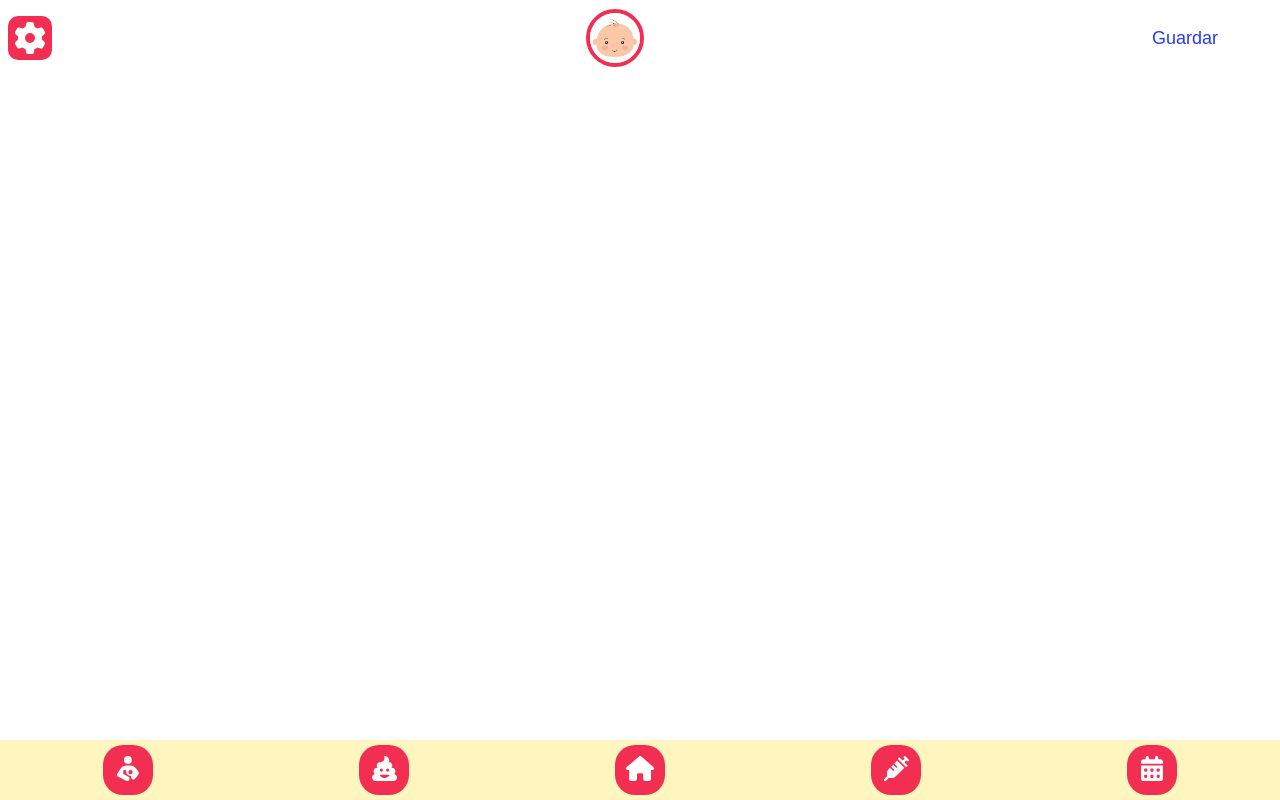
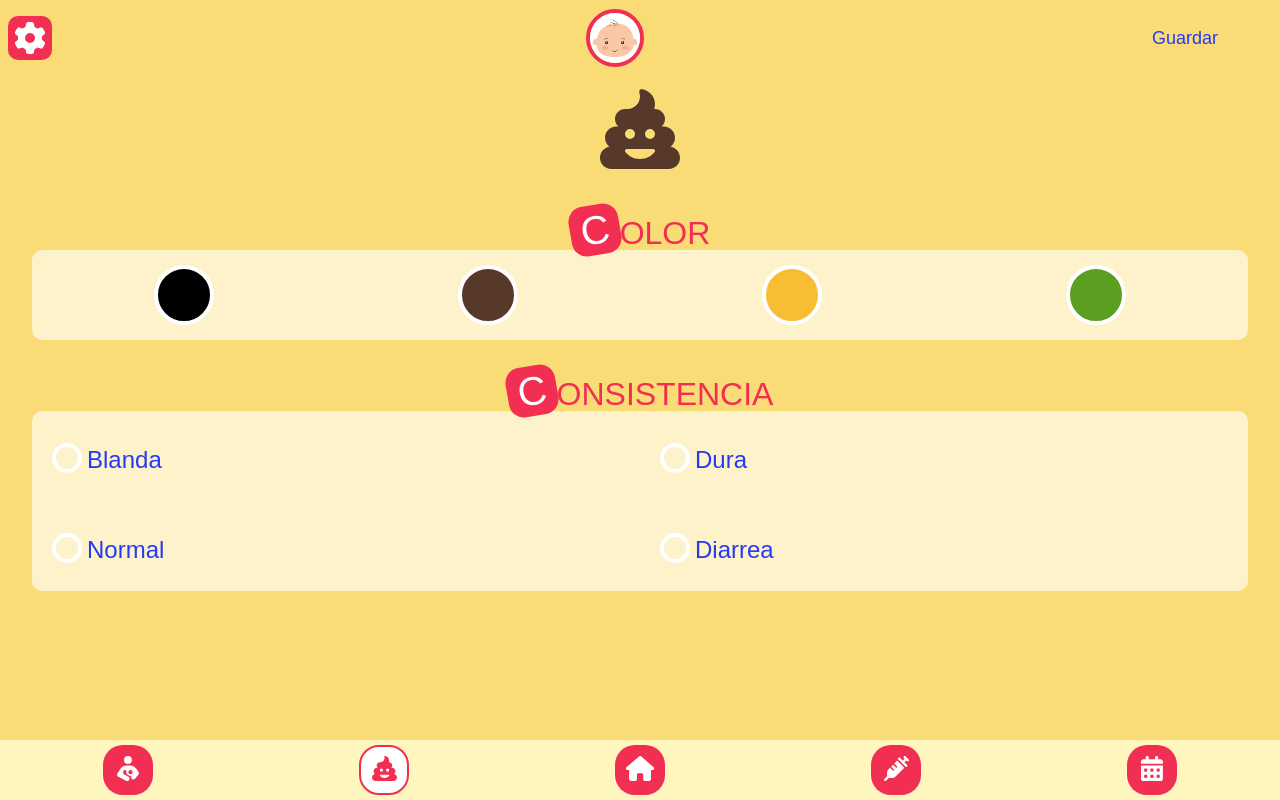
Before and after one commit to roxy-perez/babycare-angular, an Angular app: page /poo in a window 1280 px wide. Before the commit this address led to /. Built offline with nearby package versions, Linux system fonts and the light colour scheme; a web font is replaced by a local one.

Commit message:
poo page

```diff
--- a/src/app/app-routing.module.ts
+++ b/src/app/app-routing.module.ts
@@ -2,6 +2,7 @@ import { NgModule } from '@angular/core';
 import { RouterModule, Routes } from '@angular/router';
 import { HomeComponent } from './pages/home/home.component';
 import { LoginComponent } from './pages/login/login.component';
+import { PooComponent } from './pages/poo/poo.component';
 import { RegisterComponent } from './pages/register/register.component';
 
 const routes: Routes = [
@@ -9,6 +10,7 @@ const routes: Routes = [
   { path: 'login', component: LoginComponent },
   { path: 'register', component: RegisterComponent },
   { path: 'home', component: HomeComponent },
+  { path: 'poo', component: PooComponent },
 ];
 
 @NgModule({
--- a/src/app/app.module.ts
+++ b/src/app/app.module.ts
@@ -9,9 +9,10 @@ import { FooterComponent } from './components/footer/footer.component';
 import { LoginComponent } from './pages/login/login.component';
 import { RegisterComponent } from './pages/register/register.component';
 import { HomeComponent } from './pages/home/home.component';
+import { PooComponent } from './pages/poo/poo.component';
 
 @NgModule({
-  declarations: [AppComponent, HeaderComponent, FooterComponent, LoginComponent, RegisterComponent, HomeComponent],
+  declarations: [AppComponent, HeaderComponent, FooterComponent, LoginComponent, RegisterComponent, HomeComponent, PooComponent],
   imports: [BrowserModule, AppRoutingModule, FontAwesomeModule],
   providers: [],
   bootstrap: [AppComponent],
--- a/src/app/components/footer/footer.component.html
+++ b/src/app/components/footer/footer.component.html
@@ -1,13 +1,13 @@
 <div class="container">
-  <div routerLink="/food" class="btn">
+  <div routerLink="/food" routerLinkActive="active" class="btn">
     <fa-icon [icon]="faPersonBreastfeeding"></fa-icon>
   </div>
-  <div routerLink="/poo" class="btn"><fa-icon [icon]="faPoo"></fa-icon></div>
-  <div routerLink="/home" class="btn"><fa-icon [icon]="faHouse"></fa-icon></div>
-  <div routerLink="/vaccines" class="btn">
+  <div routerLink="/poo" routerLinkActive="active" class="btn"><fa-icon [icon]="faPoo"></fa-icon></div>
+  <div routerLink="/home" routerLinkActive="active" class="btn"><fa-icon [icon]="faHouse"></fa-icon></div>
+  <div routerLink="/vaccines" routerLinkActive="active" class="btn">
     <fa-icon [icon]="faSyringe"></fa-icon>
   </div>
-  <div routerLink="/appointments" class="btn">
+  <div routerLink="/appointments" routerLinkActive="active" class="btn">
     <fa-icon [icon]="faCalendarDays"></fa-icon>
   </div>
 </div>
--- a/src/app/components/footer/footer.component.scss
+++ b/src/app/components/footer/footer.component.scss
@@ -14,7 +14,7 @@
         height: 50px;
         line-height: 50px;
         background-color: $red;
-        color: #fff;
+        color: $white;
         font-size: 25px;
         text-align: center;
         border-radius: 20px;
@@ -22,4 +22,12 @@
             cursor: pointer;
         }
     }
+    .active {
+        background-color: $white;
+        color: $red;
+        border: 2px solid $red;
+        width: 46px;
+        height: 46px;
+        line-height: 46px;
+    }
 }
--- /dev/null
+++ b/src/app/pages/poo/poo.component.html
@@ -0,0 +1,31 @@
+<div class="container">
+  <p class="logo">
+    <fa-icon [icon]="faPoo"></fa-icon>
+  </p>
+  <h2><span>C</span>OLOR</h2>
+  <div class="poo-color">
+    <input type="radio" name="color" id="black" />
+    <input type="radio" name="color" id="brown" />
+    <input type="radio" name="color" id="yellow" />
+    <input type="radio" name="color" id="green" />
+  </div>
+  <h2><span>C</span>ONSISTENCIA</h2>
+  <div class="poo-option">
+    <div>
+      <input type="radio" name="consistency" id="soft" />
+      <label for="soft">Blanda</label>
+    </div>
+    <div>
+      <input type="radio" name="consistency" id="hard" />
+      <label for="hard">Dura</label>
+    </div>
+    <div>
+      <input type="radio" name="consistency" id="normal" />
+      <label for="normal">Normal</label>
+    </div>
+    <div>
+      <input type="radio" name="consistency" id="diarrhea" />
+      <label for="diarrhea">Diarrea</label>
+    </div>
+  </div>
+</div>
--- /dev/null
+++ b/src/app/pages/poo/poo.component.scss
@@ -0,0 +1,112 @@
+@import 'src/styles/styles.scss';
+
+.container {
+    min-height: $content-height;
+    font-family: $ff-subtitle;
+    display: flex;
+    flex-direction: column;
+    align-items: center;
+}
+
+.logo{
+    font-size: 5rem;
+    margin: 10px 0 0 0;
+    color: #56392B;
+
+}
+
+h2 {
+    font-family: $ff-title;
+    font-size: 2rem;
+    font-weight: $fw-medium;
+    color: $red;
+    margin-bottom: -5px;
+    span {
+      @include span-letter;
+    }
+
+  }
+
+.poo-color{
+    width: 95%;
+    height: 90px;
+    background-color: #FDF2C9;
+    border-radius: 10px;
+    display: flex;
+    justify-content: space-around;
+    align-items: center;
+    input[type="radio"] {
+        width: 60px;
+        height: 60px;
+        border-radius: 50%;
+        border: 4px solid $white;
+    }
+    input[type="radio"]:nth-child(1) {
+        background-color: #000000;
+    }
+    input[type="radio"]:nth-child(2) {
+        background-color: #56392B;
+    }
+    input[type="radio"]:nth-child(3) {
+        background-color: #F7BD33;
+    }
+    input[type="radio"]:nth-child(4) {
+        background-color: #5A9F20;
+    }
+    input[type="radio"]:checked::before {
+        content: "";
+        display: block;
+        position: relative;
+        top: -2px;
+        left: -2px;
+        width: 50px;
+        height: 50px;
+        border-radius: 50%;
+        border: 4px solid $white;
+        box-shadow: 0 0 0 0.5em #F2ADB6;
+
+      }
+}
+.poo-option{
+    width: 95%;
+    height: 180px;
+    background-color: #FDF2C9;
+    color: $blue;
+    border-radius: 10px;
+    align-items: center;
+    display: grid;
+    grid-template-columns: 1fr 1fr;
+    grid-template-rows: 1fr 1fr;
+    font-size: 1.5rem;
+    div {
+        text-align: left;
+        padding-left: 20px;
+    }
+    input[type="radio"] {
+        width: 30px;
+        height: 30px;
+        border: 4px solid $white;
+        border-radius: 50%;
+        background-color: #FDF2C9;
+        position: relative;
+        top: 5px;
+        margin-right: 5px;
+      }
+      input[type="radio"]:checked::before {
+        content: "";
+        display: block;
+        position: absolute;
+        top: 4px;
+        left: 4px;
+        width: 14px;
+        height: 14px;
+        border-radius: 50%;
+        background-color: $red;
+      }
+}
+
+input[type="radio"] {
+    appearance: none;
+    -webkit-appearance: none;
+    -moz-appearance: none;
+}
--- /dev/null
+++ b/src/app/pages/poo/poo.component.ts
@@ -0,0 +1,11 @@
+import { Component } from '@angular/core';
+import { faPoo } from '@fortawesome/free-solid-svg-icons';
+
+@Component({
+  selector: 'app-poo',
+  templateUrl: './poo.component.html',
+  styleUrls: ['./poo.component.scss'],
+})
+export class PooComponent {
+  faPoo = faPoo;
+}
```
